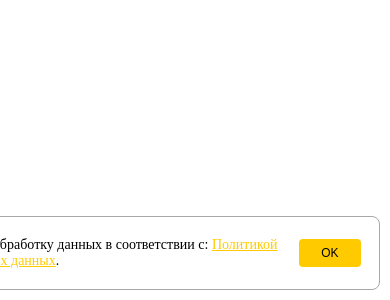
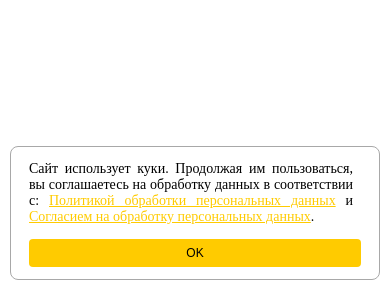
Before and after one commit to jimdigris/notification-cookie, a plain HTML site: page index.html in a window 390 px wide. Shown: the part 544-844 px from the top of the page. Drawn offline with Linux system fonts and the light colour scheme.

Commit message:
Add files via upload

```diff
--- a/script.js
+++ b/script.js
@@ -6,10 +6,12 @@
         let class_notification_txt = 'notification-cookie-txt';                                     // css для текста уведомления
         let class_notification_btn = 'notification-cookie-btn';                                     // css для кнопки
         let class_notification_link = 'notification-cookie-link'                                    // css для ссылок
-        let max_age = 60;                                                                           // время жизни куки
+        let max_age = 10;                                                                           // время жизни куки
+		let link_policy = '\policy';																// ссылка на политику
+		let link_accord = '\accord';																// ссылка на согласие
 
         // тело уведомления
-        let notification = `<div class="${class_notification_body}"><p class="${class_notification_txt}">Сайт использует куки. Продолжая им пользоваться, вы соглашаетесь на обработку данных в соответствии с: <a class="${class_notification_link}" href="#">Политикой обработки персональных данных</a> и <a class="${class_notification_link}" href="#">Согласием на обработку персональных данных</a>.</p> <button class="${class_notification_btn}">OK</button></div>`;
+        let notification = `<div class="${class_notification_body}"><p class="${class_notification_txt}">Сайт использует куки. Продолжая им пользоваться, вы соглашаетесь на обработку данных в соответствии с: <a class="${class_notification_link}" href="${link_policy}">Политикой обработки персональных данных</a> и <a class="${class_notification_link}" href="${link_accord}">Согласием на обработку персональных данных</a>.</p> <button class="${class_notification_btn}">OK</button></div>`;
 
         show_notification(notification);                                                            // показать уведомление
         init_notification_btn(class_notification_btn, class_notification_body, max_age);            // найти кнопку в уведомлении
--- a/style.css
+++ b/style.css
@@ -1,18 +1,22 @@
 .notification-cookie {
     display: flex;
+	flex-wrap: wrap;
     align-items: center;
     position: absolute;
     bottom: 10px;
-    right: 10px;
-    width: 800px;
+    right: 0px;
+    max-width: 800px;
     border: 1px solid #a8a8a8;
     border-radius: 8px;
     padding: 6px 18px;
+	margin: 10px;
 }
 
 .notification-cookie-txt {
-    margin-right: 18px;
-    font-size: 14px;
+	font-size: 14px;
+	padding: 8px 8px 8px 0px;
+	margin: 0px;
+	max-width: 680px;
 }
 
 .notification-cookie-btn {
@@ -28,6 +32,7 @@
     border-radius: 4px;
     padding: 4px;
     cursor: pointer;
+	margin: 6px 0px;
 }
 
 .notification-cookie-btn:hover {
@@ -41,3 +46,17 @@
 .notification-cookie-link:hover {
     color: #c7a108;
 }
+
+
+@media (max-width: 847.98px) {
+	.notification-cookie {
+		max-width: 400px;
+		text-align: justify;
+	}
+}
+
+@media (max-width: 479.98px) {
+	.notification-cookie-btn {
+		width: 100%;
+	}
+}
```
